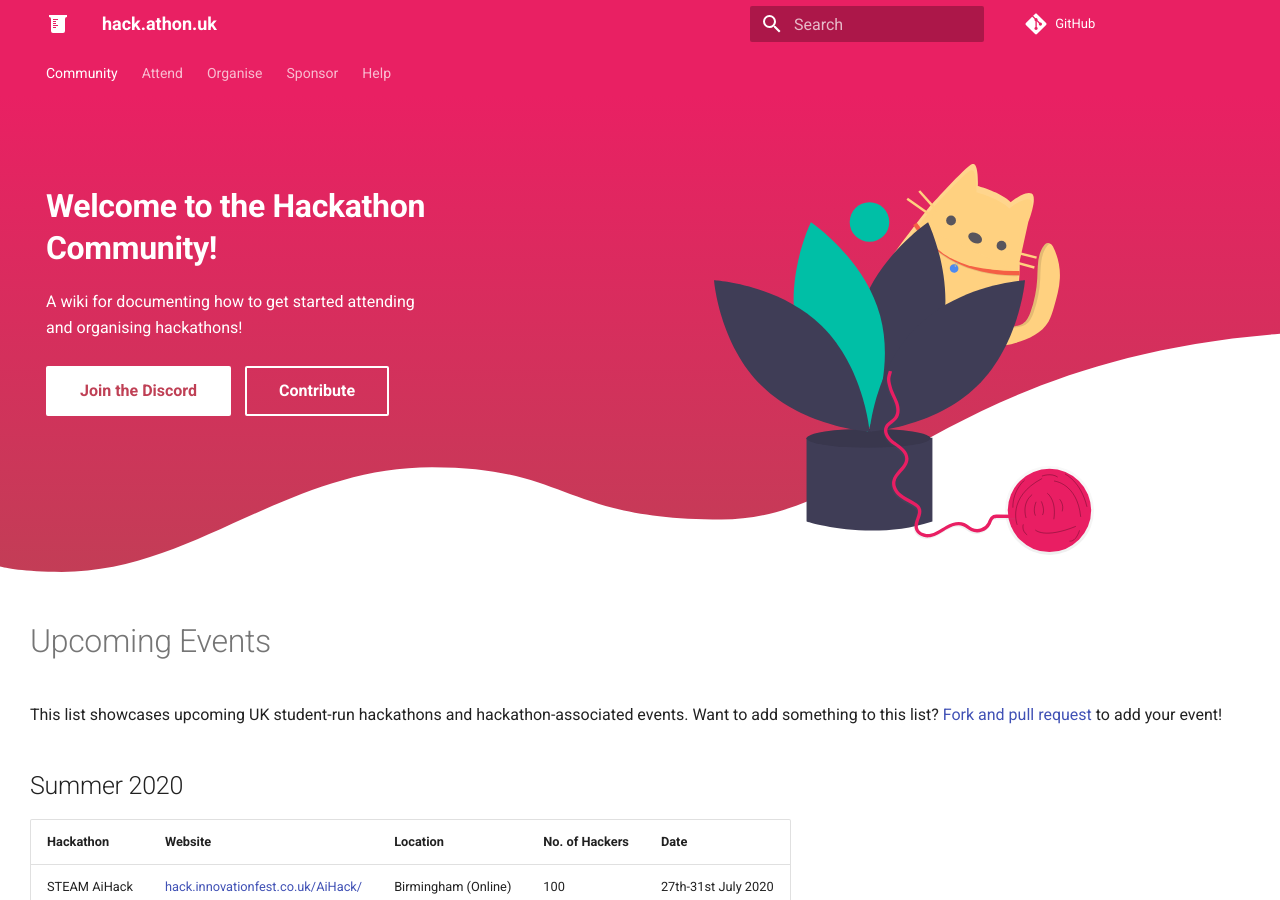
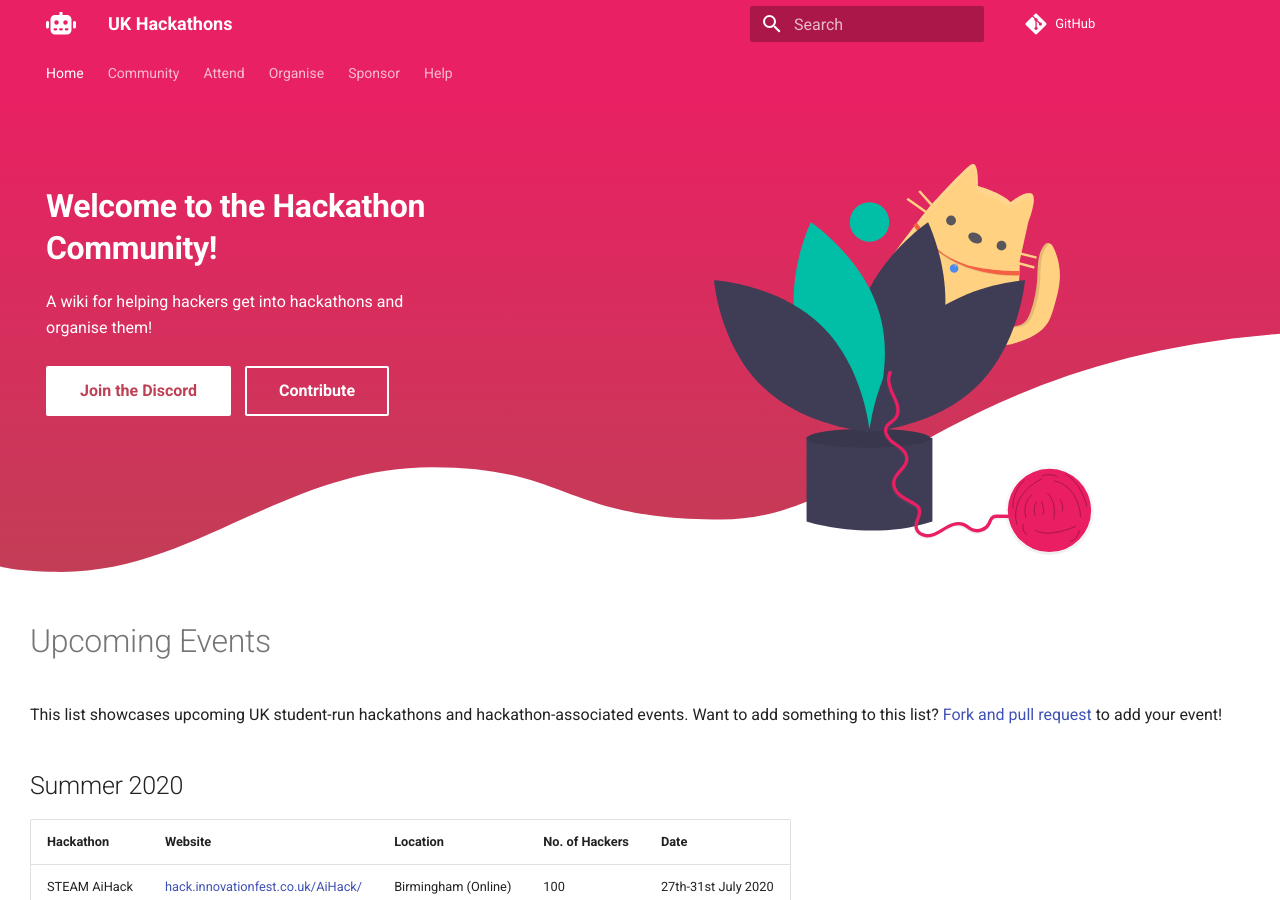
Before and after one commit to Athons/wiki, an MkDocs documentation site: the page built from docs/index.md, in a window 1280 px wide and 900 px high. Built offline with MkDocs 1.6.1 and Material for MkDocs 9.7.7, drawn with Linux system fonts in a browser that asks for light colours; nearby versions of some CDN libraries; comment, search, counter and statistics services are not loaded.

Commit message:
changed icon to robot + moved homepage to it's own section

```diff
--- a/mkdocs.yml
+++ b/mkdocs.yml
@@ -1,13 +1,14 @@
-site_name: hack.athon.uk
+site_name: UK Hackathons
 site_url: https://hack.athon.uk/
 site_description: |
-  A wiki for documenting how to get started attending and organising hackathons!
+  A wiki for helping hackers get into hackathons and organise them!
 
 repo_url: https://github.com/Hackathons-UK/wiki
 
 nav:
+
+  - Home: 'index.md'
   - Community:
-    - Index: 'index.md'
     - Art: 'art/index.md'
     - Events:
       - Index: 'events/index.md'
@@ -67,7 +68,7 @@ theme:
     primary: 'pink'
     accent: 'pink'
   icon:
-    logo: material/beaker
+    logo: fontawesome/solid/robot
     repo: fontawesome/brands/git-alt
 
   features:
--- a/theme/overrides/home.html
+++ b/theme/overrides/home.html
@@ -47,6 +47,7 @@
 
 
 <section>
+
     <div class="md-grid md-typeset">
         {% block content %}
             {% block source %}
```
